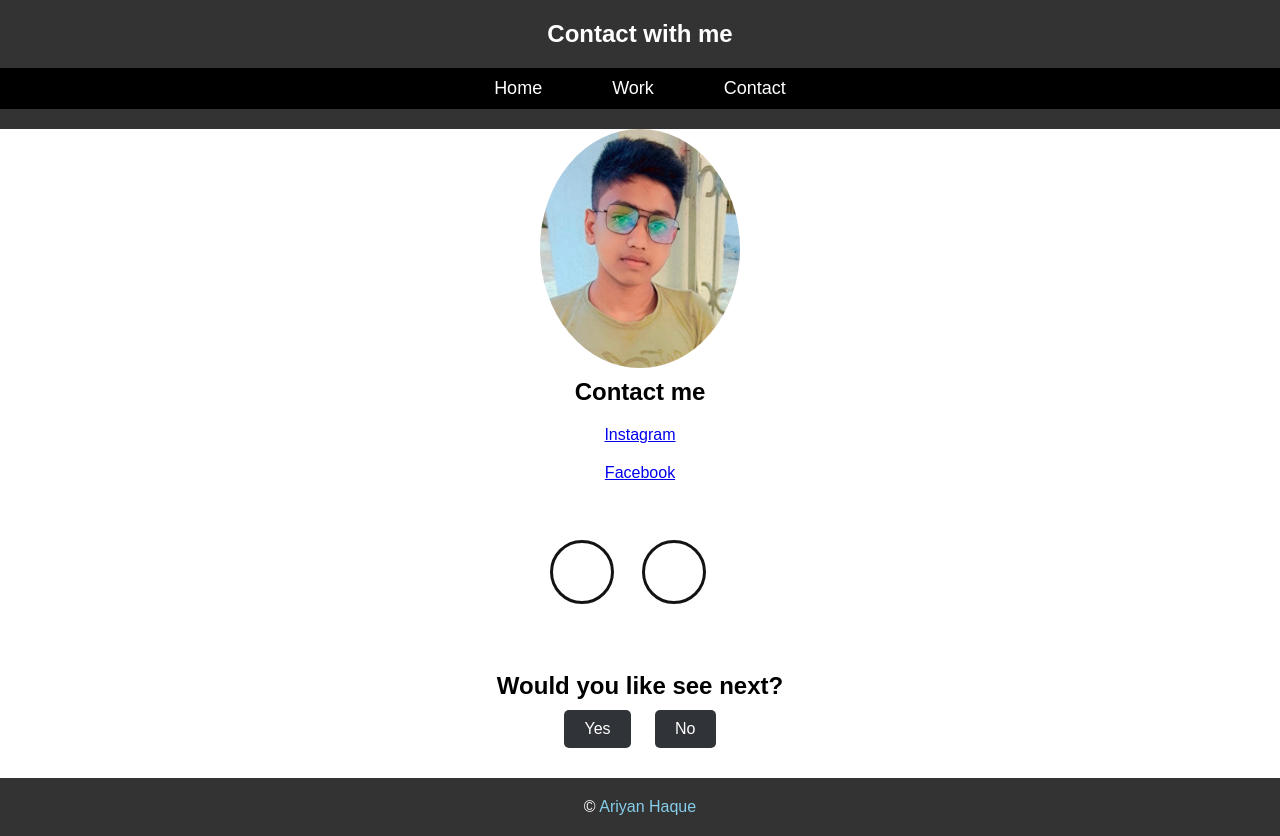
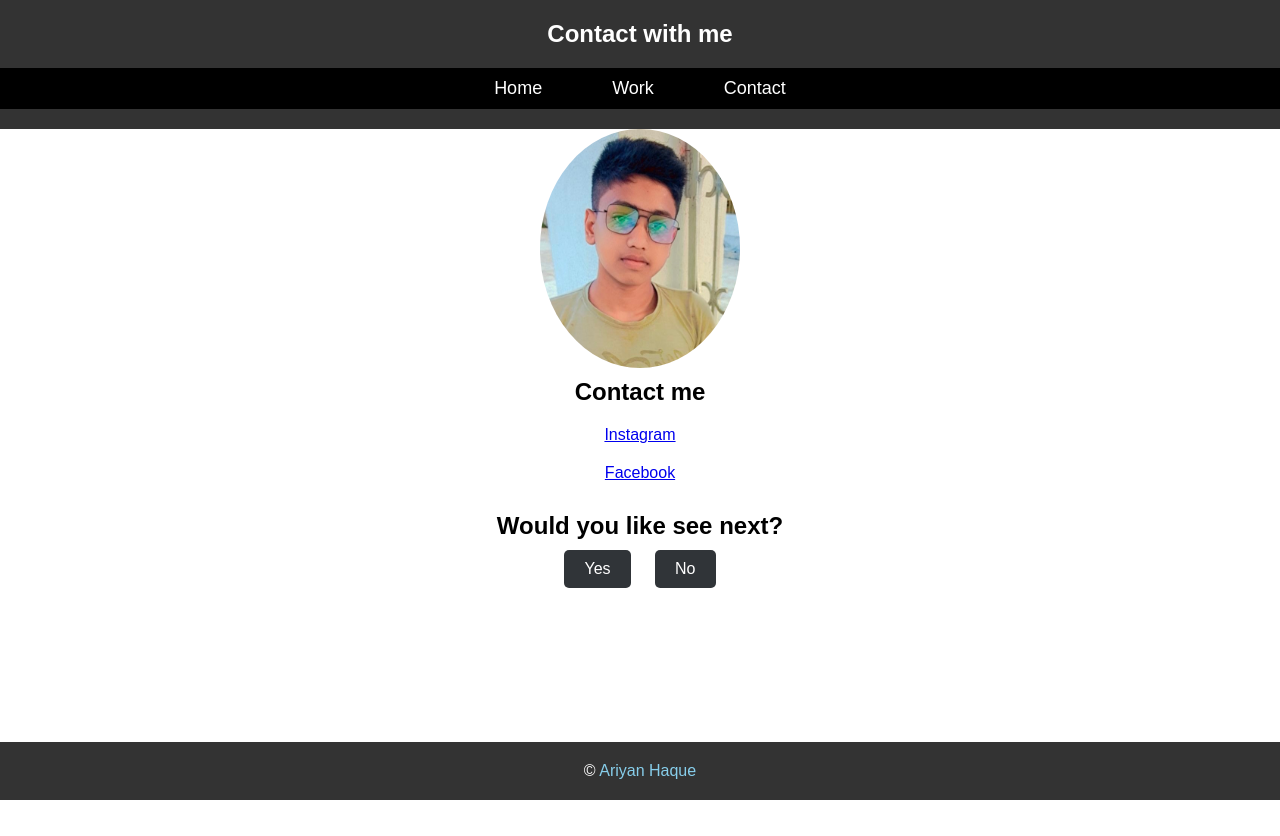
Before and after one commit to mrfarukahammed/mrfarukahammed.github.io, a plain HTML site: page contact.html in a window 1280 px wide. After the commit the page ends 800 px from the top, so only its background shows below. Drawn offline with Linux system fonts and the light colour scheme.

Commit message:
Update style.css

```diff
--- a/style.css
+++ b/style.css
@@ -151,24 +151,3 @@ footer a {
     color: skyblue;
     text-decoration: none;
 }
-.social-icons a{
-    display: inline-flex;
-    justify-content: center;
-    align-items: center;
-    width: 4rem;
-    height: 4rem;
-    background-color: transparent;
-    border: 0.2rem solid #141313;
-    font-size: 2rem;
-    border-radius: 50%;
-    margin: 3rem 1.5rem 3rem 0;
-    transition: 0.3s ease;
-    color: #b74b4b;
-}
-
-.social-icons a:hover{
-    color: black;
-    transform: scale(1.3) translateY(-5px);
-    background-color: #171616;
-    box-shadow: 0  0 25px #141313;
-}
```
